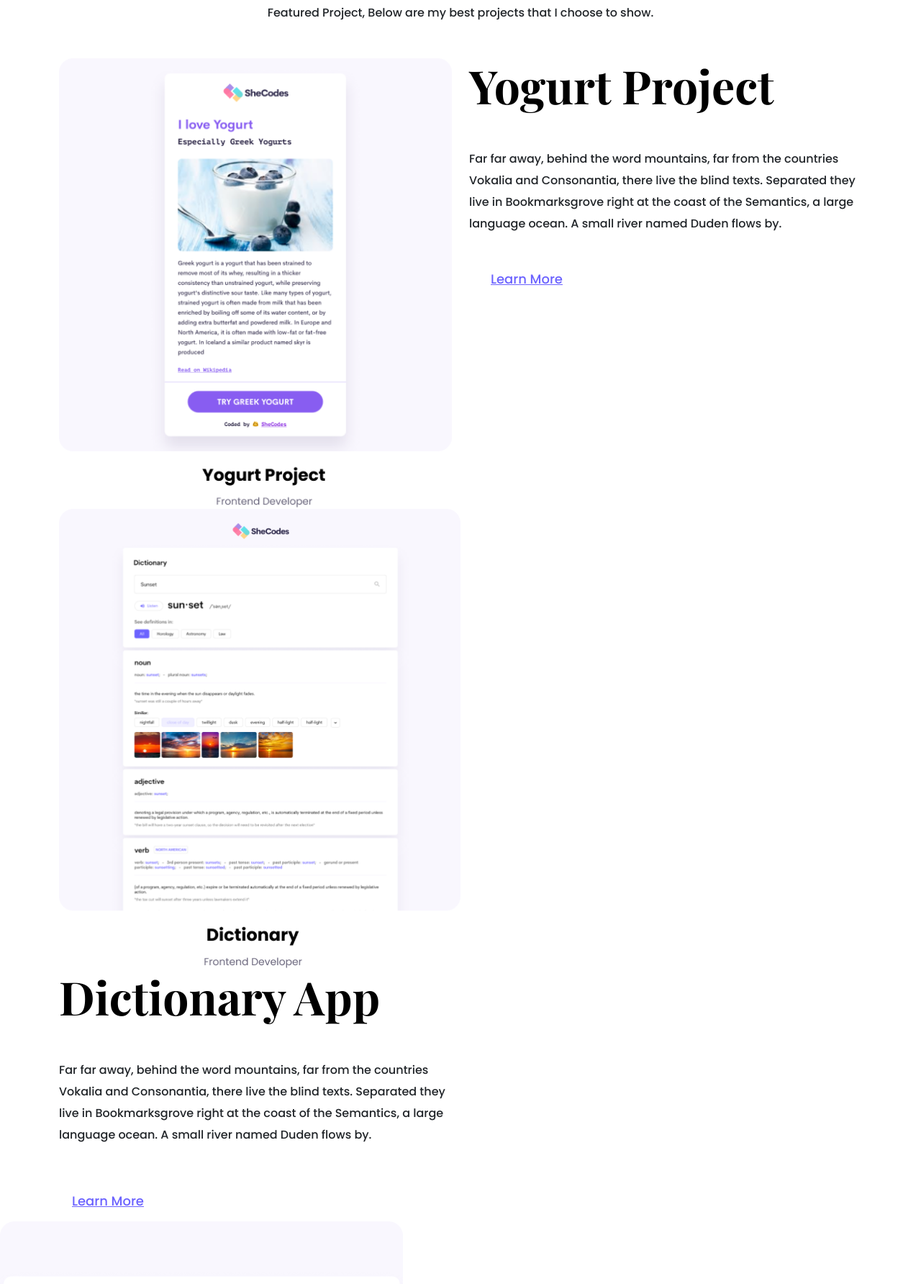
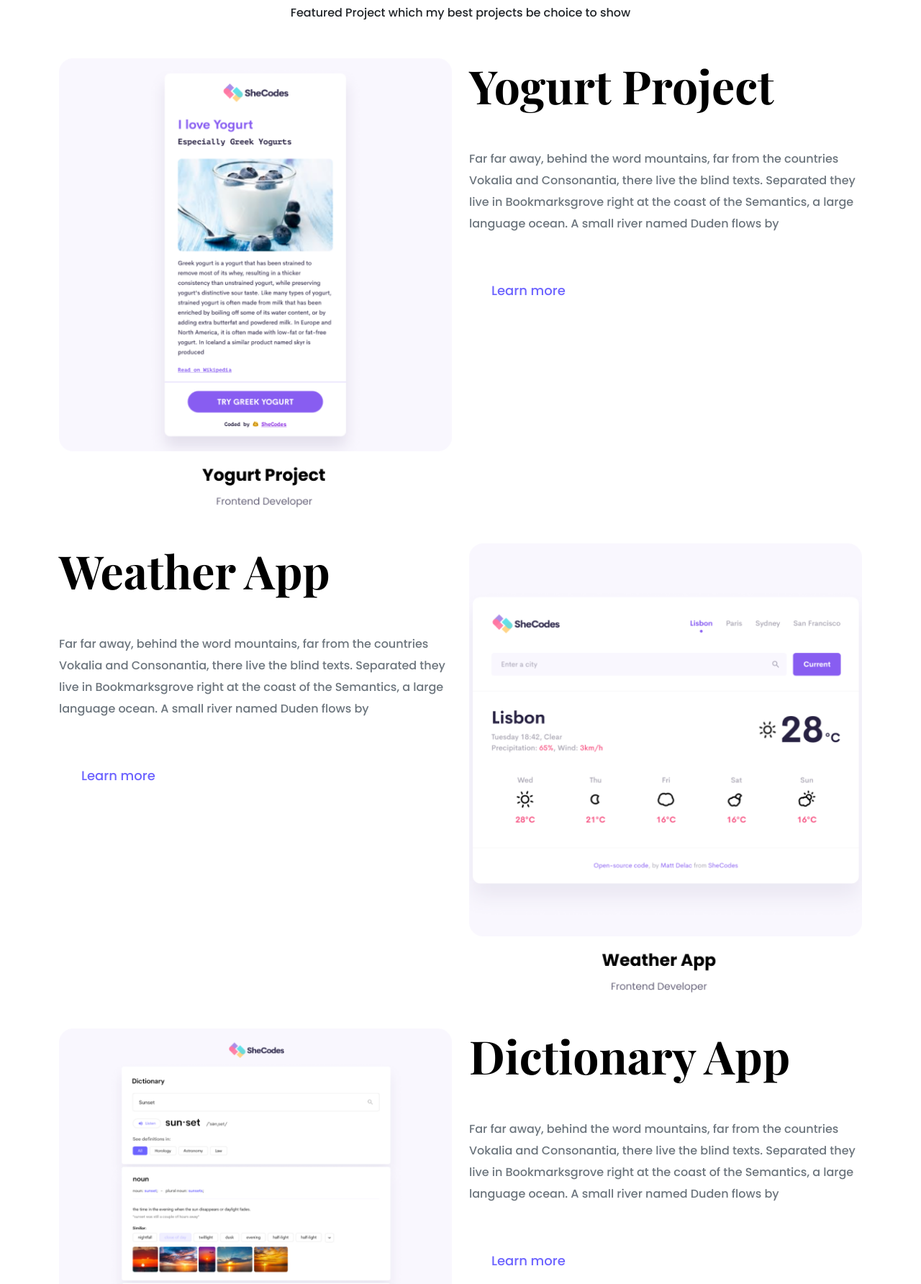
Before and after one commit to Pouerieta/my-portfolio-project, a plain HTML site: page portfolio.html in a window 1280 px wide. Shown: the part 677-2461 px from the top of the page at 72% size. Drawn offline with nearby package versions, Linux system fonts and the light colour scheme.

Commit message:
updated my protfolio

```diff
--- a/portfolio.html
+++ b/portfolio.html
@@ -4,7 +4,8 @@
     <meta charset="UTF-8" />
     <meta http-equiv="X-UA-Compatible" content="IE=edge" />
     <meta name="viewport" content="width=device-width, initial-scale=1.0" />
-    <title>Document</title>
+    <title>SheCodes Portfolio</title>
+
     <link
       href="https://cdn.jsdelivr.net/npm/bootstrap@5.0.0-beta2/dist/css/bootstrap.min.css"
       rel="stylesheet"
@@ -30,61 +31,68 @@
   </head>
   <body>
     <div class="hero">
-      <p>👋 Hello, I'm</p>
+      <p>👋 Hello, I am</p>
       <h1>Ashley Poueriet</h1>
       <h2 class="mb-5">Front-end developer based in Florida</h2>
       <div>
         <a href="#" class="btn btn-branding">Contact me</a>
       </div>
     </div>
+    <p class="text-center m-5">
+      Featured Project which my best projects be choice to show
+    </p>
     <div class="container">
-      <p class="text-center m-5">
-        Featured Project, Below are my best projects that I choose to show.
-      </p>
-      <div class="row">
-        <div class="col-6">
-          <img src="images/item (1).png" class="img-fluid" />
+      <div class="row mb-5">
+        <div class="col d-none d-lg-block">
+          <img src="images/item (1).png" class="img-fluid" alt="" />
         </div>
-        <div class="col-6">
-          <h2 class="mb-5">Yogurt Project</h2>
-          <p class="mb-5">
-            Far far away, behind the word mountains, far from the countries
-            Vokalia and Consonantia, there live the blind texts. Separated they
-            live in Bookmarksgrove right at the coast of the Semantics, a large
-            language ocean. A small river named Duden flows by.
-          </p>
-          <a href="" class="btn-branding-outline">Learn More</a>
+        <div class="col">
+          <div class="project-desciption">
+            <h2 class="mb-5">Yogurt Project</h2>
+            <p class="mb-5 text-muted">
+              Far far away, behind the word mountains, far from the countries
+              Vokalia and Consonantia, there live the blind texts. Separated
+              they live in Bookmarksgrove right at the coast of the Semantics, a
+              large language ocean. A small river named Duden flows by
+            </p>
+            <a href="" class="btn btn-branding-outline"> Learn more </a>
+          </div>
         </div>
       </div>
-
-      <div class="col-6">
-        <img src="images/Dis.png" class="img-fluid" />
+      <div class="row mb-5">
+        <div class="col">
+          <div class="project-desciption">
+            <h2 class="mb-5">Weather App</h2>
+            <p class="mb-5 text-muted">
+              Far far away, behind the word mountains, far from the countries
+              Vokalia and Consonantia, there live the blind texts. Separated
+              they live in Bookmarksgrove right at the coast of the Semantics, a
+              large language ocean. A small river named Duden flows by
+            </p>
+            <a href="" class="btn btn-branding-outline"> Learn more </a>
+          </div>
+        </div>
+        <div class="col d-none d-lg-block">
+          <img src="images/weather app.png" class="img-fluid" alt="" />
+        </div>
       </div>
       <div class="row">
-        <div class="col-6">
-          <h2 class="mb-5">Dictionary App</h2>
-          <p class="mb-5">
-            Far far away, behind the word mountains, far from the countries
-            Vokalia and Consonantia, there live the blind texts. Separated they
-            live in Bookmarksgrove right at the coast of the Semantics, a large
-            language ocean. A small river named Duden flows by.
-          </p>
+        <div class="col d-none d-lg-block">
+          <img src="images/Dis.png" class="img-fluid" alt="" />
         </div>
-        <a href="" class="btn-branding-outline">Learn More</a>
+        <div class="col">
+          <div class="project-desciption">
+            <h2 class="mb-5">Dictionary App</h2>
+            <p class="mb-5 text-muted">
+              Far far away, behind the word mountains, far from the countries
+              Vokalia and Consonantia, there live the blind texts. Separated
+              they live in Bookmarksgrove right at the coast of the Semantics, a
+              large language ocean. A small river named Duden flows by
+            </p>
+            <a href="" class="btn btn-branding-outline"> Learn more </a>
+          </div>
+        </div>
       </div>
-    </div>
-    <div class="col-6">
-      <img src="images/weather app.png" class="img-fluid" />
-    </div>
-    <div class="col-6">
-      <h2 class="mb-5">Weather App</h2>
-      <p class="mb-5">
-        Far far away, behind the word mountains, far from the countries Vokalia
-        and Consonantia, there live the blind texts. Separated they live in
-        Bookmarksgrove right at the coast of the Semantics, a large language
-        ocean. A small river named Duden flows by.
-      </p>
-      <a href="" class="btn-branding-outline">Learn More</a>
     </div>
   </body>
 </html>
```
